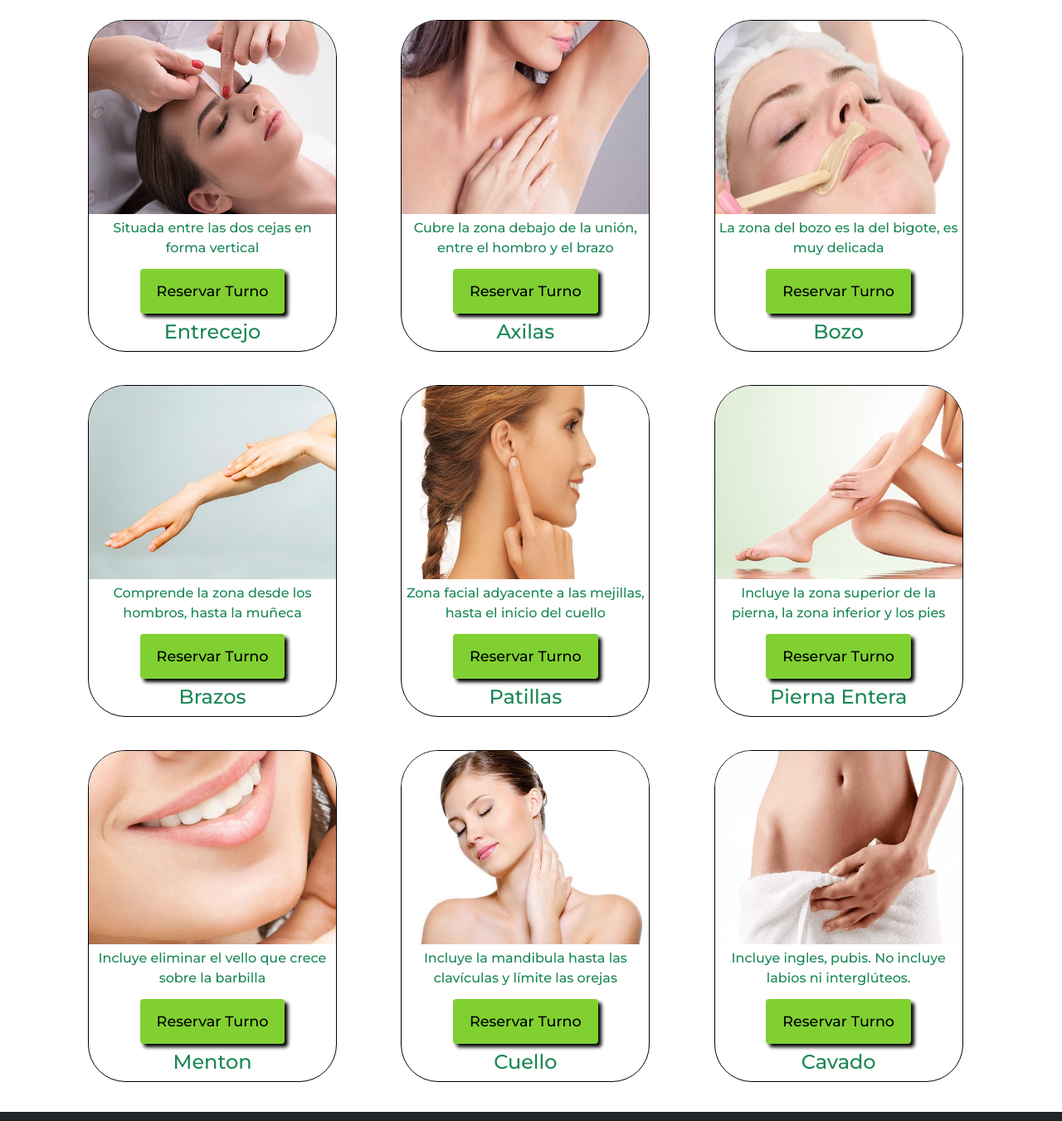
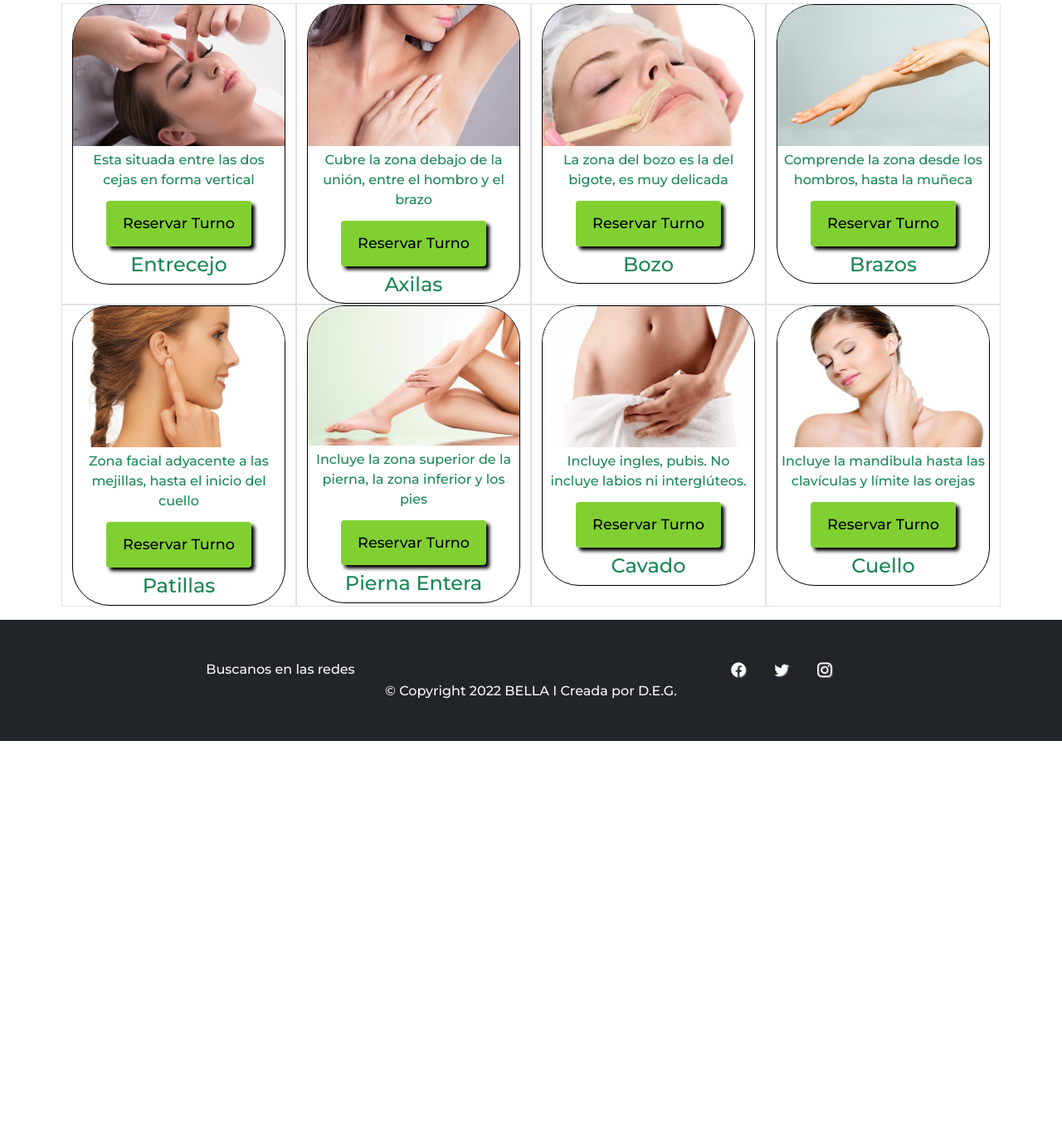
Before and after one commit to diego-allsafe/proyecto-bootstrap, a website: page pages/depilacion.html in a window 1280 px wide. Shown: the part 189-1540 px from the top of the page at 83% size. After the commit the page ends 1082 px from the top, so only its background shows below. Drawn offline with nearby package versions, Linux system fonts and the light colour scheme.

Commit message:
modifique cards depilacion

```diff
--- a/pages/depilacion.html
+++ b/pages/depilacion.html
@@ -67,19 +67,19 @@
         </div>
       </nav>
     </header>
-    <main class="container-sm p-3 text-success">
-      <section class="row row-cols-1 row-cols-md-3 g-4">
-        <div class="col">
+    <main class="container p-3 text-success">
+      <section class="row">
+        <div class="col-12 col-sm-6 col-md-4 col-lg-3 border">
           <div class="card-zonasMujer">
             <div class="object-zonasMujer">
               <img
-                class="img-cardzonasMujer"
+                class="img-fluid img-cardzonasMujer"
                 src="../img/zonasMujerEntrecejo.jpg"
                 alt="Entrecejo"
               />
             </div>
             <p class="p-zonasMujer">
-              Situada entre las dos cejas en forma vertical
+              Esta situada entre las dos cejas en forma vertical
             </p>
             <form action="">
               <a href="contacto.html">
@@ -93,11 +93,11 @@
             <h3>Entrecejo</h3>
           </div>
         </div>
-        <div class="col">
+        <div class="col-12 col-sm-6 col-md-4 col-lg-3 border">
           <div class="card-zonasMujer">
             <div class="object-zonasMujer">
               <img
-                class="img-cardzonasMujer"
+                class="img-fluid img-cardzonasMujer"
                 src="../img/zonasMujerAxilas.jpg"
                 alt="Axilas"
               />
@@ -117,11 +117,11 @@
             <h3>Axilas</h3>
           </div>
         </div>
-        <div class="col">
+        <div class="col-12 col-sm-6 col-md-4 col-lg-3 border">
           <div class="card-zonasMujer">
             <div class="object-zonasMujer">
               <img
-                class="img-cardzonasMujer"
+                class="img-fluid img-cardzonasMujer"
                 src="../img/zonasMujerBozo.jpg"
                 alt="Bozo"
               />
@@ -141,13 +141,11 @@
             <h3>Bozo</h3>
           </div>
         </div>
-      </section>
-      <section class="row row-cols-1 row-cols-md-3 g-4">
-        <div class="col">
+        <div class="col-12 col-sm-6 col-md-4 col-lg-3 border">
           <div class="card-zonasMujer">
             <div class="object-zonasMujer">
               <img
-                class="img-cardzonasMujer"
+                class="img-fluid img-cardzonasMujer"
                 src="../img/zonasMujerBrazo.jpg"
                 alt="Brazos"
               />
@@ -167,11 +165,11 @@
             <h3>Brazos</h3>
           </div>
         </div>
-        <div class="col">
+        <div class="col-12 col-sm-6 col-md-4 col-lg-3 border">
           <div class="card-zonasMujer">
             <div class="object-zonasMujer">
               <img
-                class="img-cardzonasMujer"
+                class="img-fluid img-cardzonasMujer"
                 src="../img/zonasMujerPatillas.jpg"
                 alt="Patillas"
               />
@@ -191,11 +189,11 @@
             <h3>Patillas</h3>
           </div>
         </div>
-        <div class="col">
+        <div class="col-12 col-sm-6 col-md-4 col-lg-3 border">
           <div class="card-zonasMujer">
             <div class="object-zonasMujer">
               <img
-                class="img-cardzonasMujer"
+                class="img-fluid img-cardzonasMujer"
                 src="../img/zonasMujerPiernaentera.jpg"
                 alt="Pierna Entera"
               />
@@ -215,19 +213,17 @@
             <h3>Pierna Entera</h3>
           </div>
         </div>
-      </section>
-      <section class="row row-cols-1 row-cols-md-3 g-4">
-        <div class="col">
+        <div class="col-12 col-sm-6 col-md-4 col-lg-3 border">
           <div class="card-zonasMujer">
             <div class="object-zonasMujer">
               <img
-                class="img-cardzonasMujer"
-                src="../img/zonasMujerMenton.jpg"
-                alt="Menton"
+                class="img-fluid img-cardzonasMujer"
+                src="../img/zonasMujerCavado.jpg"
+                alt="Cavado"
               />
             </div>
             <p class="p-zonasMujer">
-              Incluye eliminar el vello que crece sobre la barbilla
+              Incluye ingles, pubis. No incluye labios ni interglúteos.
             </p>
             <form action="">
               <a href="contacto.html">
@@ -238,14 +234,14 @@
                 />
               </a>
             </form>
-            <h3>Menton</h3>
+            <h3>Cavado</h3>
           </div>
         </div>
-        <div class="col">
+        <div class="col-12 col-sm-6 col-md-4 col-lg-3 border">
           <div class="card-zonasMujer">
             <div class="object-zonasMujer">
               <img
-                class="img-cardzonasMujer"
+                class="img-fluid img-cardzonasMujer"
                 src="../img/zonasMujerCuello.jpg"
                 alt="Cuello"
               />
@@ -263,30 +259,6 @@
               </a>
             </form>
             <h3>Cuello</h3>
-          </div>
-        </div>
-        <div class="col">
-          <div class="card-zonasMujer">
-            <div class="object-zonasMujer">
-              <img
-                class="img-cardzonasMujer"
-                src="../img/zonasMujerCavado.jpg"
-                alt="Cavado"
-              />
-            </div>
-            <p class="p-zonasMujer">
-              Incluye ingles, pubis. No incluye labios ni interglúteos.
-            </p>
-            <form action="">
-              <a href="contacto.html">
-                <input
-                  class="input-botonzonasMujer"
-                  type="button"
-                  value="Reservar Turno"
-                />
-              </a>
-            </form>
-            <h3>Cavado</h3>
           </div>
         </div>
       </section>
--- a/scss/_cards.scss
+++ b/scss/_cards.scss
@@ -6,25 +6,18 @@
 }
 
 .card-zonasMujer {
-  @include sizes(300px, 400px);
+  @include sizes(auto, auto);
   border: 1px solid black;
   border-radius: 45px;
   display: flex;
   flex-direction: column;
   align-items: center;
   align-content: space-around;
-  margin: 20px;
+  margin: auto;
   overflow: hidden;
   transition: all 300ms;
   position: relative;
 
-  .object-zonasMujer {
-    @include sizes(100%, 270px);
-
-    .img-cardzonasMujer {
-      @include sizes(100%, 100%);
-    }
-  }
   .p-zonasMujer {
     padding: 0;
     margin: 5px;
```
Also changed, not shown: css/custom.css, 1 other file.
